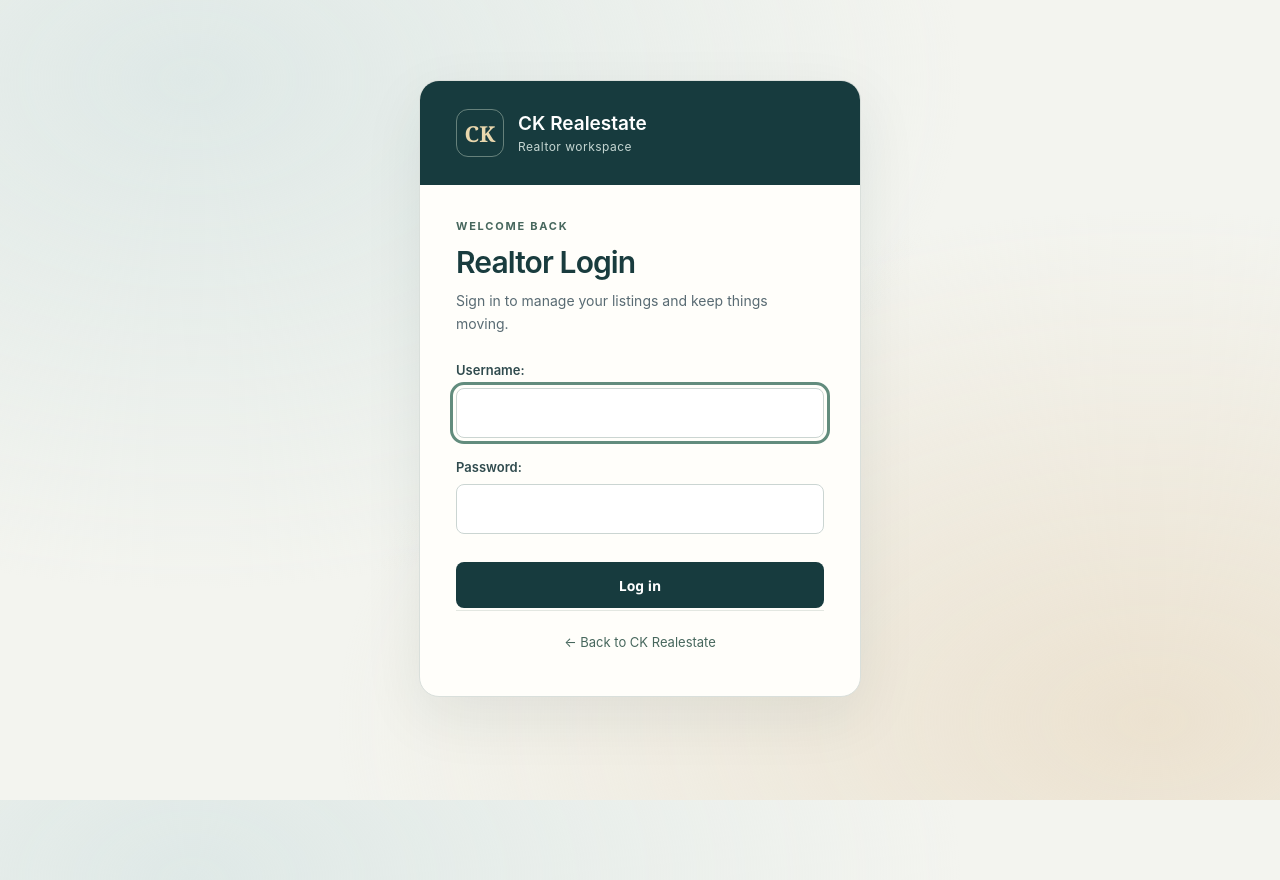
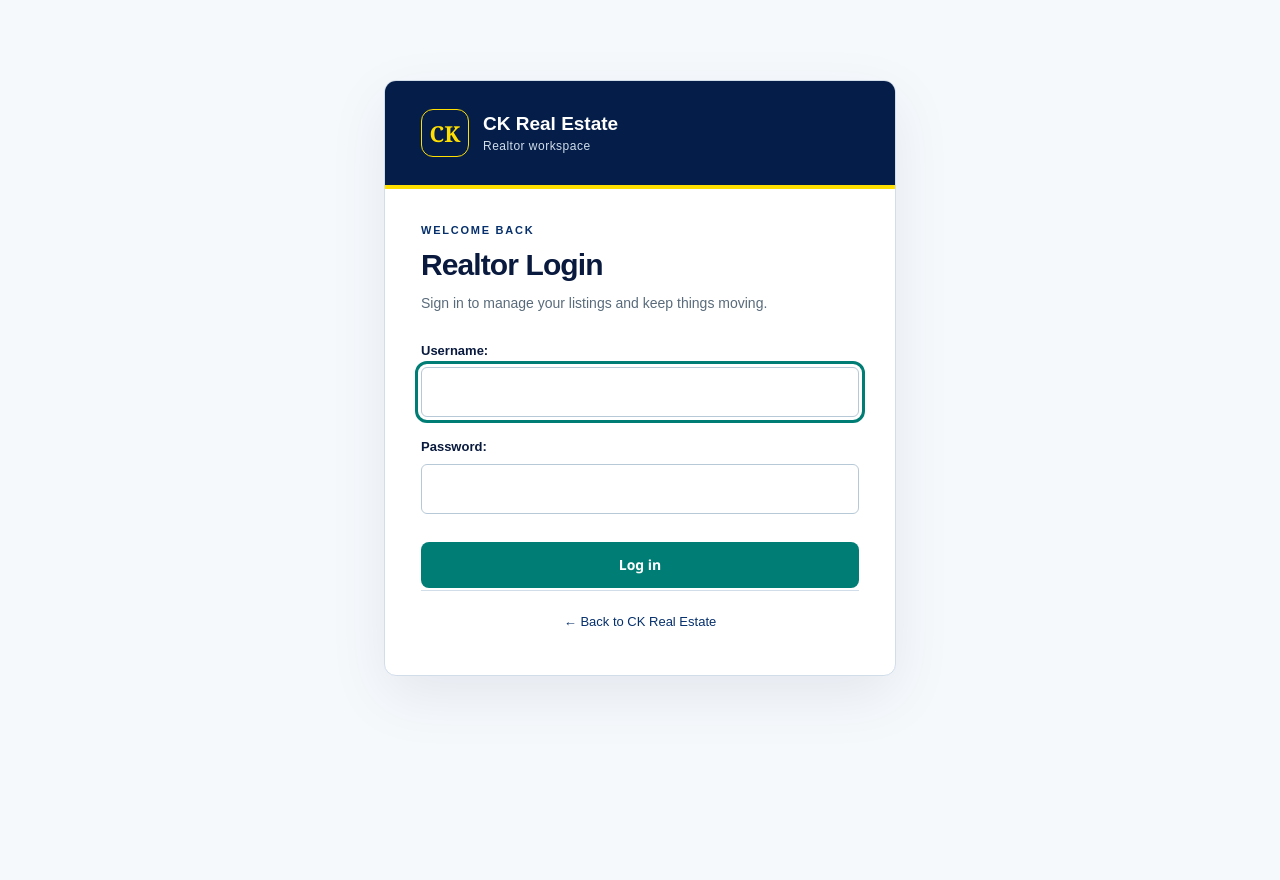
Before and after one commit to mrcqll/ck-realestate, a Django app: page /admin/login/ in a window 1280 px wide. Run offline with Django 5.2, Linux system fonts and the light colour scheme.

Commit message:
Updated the login UI to match the design mockup.

```diff
--- a/properties/static/properties/css/realtor_login.css
+++ b/properties/static/properties/css/realtor_login.css
@@ -1,36 +1,38 @@
 /* Scoped to the login page; the administration interface keeps its own styling. */
 body.login {
-    --body-bg: #fffefa;
-    --body-fg: #263747;
+    --body-bg: #ffffff;
+    --body-fg: #091a3e;
     --error-fg: #a12626;
-    --border-color: #cbd3d8;
-    --hairline-color: #dce1e4;
-    --link-fg: #275969;
+    --border-color: #b7c8d6;
+    --hairline-color: #d1deea;
+    --link-fg: #06306c;
     color-scheme: light;
+    --darkened-bg: #eef3f8;
+    --link-hover-color: #007e75;
     min-height: 100vh;
-    background: radial-gradient(ellipse at 15% 10%, #dfe9e7 0, transparent 50%),
-                radial-gradient(ellipse at 90% 90%, #ece2d0 0, transparent 50%), #f3f4ef;
-    font-family: -apple-system, BlinkMacSystemFont, "Segoe UI", sans-serif;
+    background: #f6f9fc;
+    font-family: Arial, sans-serif;
 }
 .login #container {
-    width: 440px;
+    width: 510px;
     max-width: calc(100% - 32px);
     min-width: 0;
     margin: clamp(32px, 10vh, 110px) auto;
-    border: 1px solid #d9dfdb;
-    border-radius: 20px;
-    box-shadow: 0 20px 60px #18352d14;
+    border: 1px solid #d1deea;
+    border-radius: 12px;
+    box-shadow: 0 20px 60px #041d4914;
 }
 .login #header {
     padding: 28px 36px;
-    background: #173b3e;
+    background: #041d49;
+    border-bottom: 4px solid #ffdf00;
     justify-content: flex-start;
 }
 .login .realtor-brand {
     display: flex;
     align-items: center;
     gap: 14px;
-    color: #fffefa;
+    color: #ffffff;
     font-size: 19px;
     font-weight: 600;
     text-decoration: none;
@@ -40,16 +42,16 @@ body.login {
     place-items: center;
     width: 46px;
     height: 46px;
-    border: 1px solid #b6c7b780;
+    border: 1px solid #ffdf00;
     border-radius: 12px;
-    color: #e9d7ad;
+    color: #ffdf00;
     font-family: Georgia, serif;
     font-size: 22px;
 }
 .login .brand-caption {
     display: block;
     margin-top: 4px;
-    color: #c5d6d2;
+    color: #d1deea;
     font-size: 12px;
     font-weight: 400;
     letter-spacing: .04em;
@@ -57,28 +59,28 @@ body.login {
 .login #content { padding: 34px 36px 28px; }
 .login .login-eyebrow {
     margin: 0 0 10px;
-    color: #47675d;
+    color: #06306c;
     font-size: 11px;
     font-weight: 700;
     letter-spacing: .16em;
 }
 .login .login-intro h1 {
     margin: 0 0 10px;
-    color: #193c3e;
+    color: #091a3e;
     font-size: 30px;
     font-weight: 600;
     letter-spacing: -.03em;
 }
 .login .login-intro > p:last-child {
     margin: 0 0 26px;
-    color: #596b73;
+    color: #596b7b;
     font-size: 14px;
     line-height: 1.6;
 }
 .login .form-row { padding: 0 0 18px; }
 .login .form-row label {
     margin-bottom: 7px;
-    color: #304b4e;
+    color: #091a3e;
     font-size: 13px;
     font-weight: 600;
     line-height: 1.5;
@@ -86,14 +88,14 @@ body.login {
 .login .form-row #id_username,
 .login .form-row #id_password {
     padding: 13px 14px;
-    border: 1px solid #cbd5d2;
-    border-radius: 8px;
+    border: 1px solid #b7c8d6;
+    border-radius: 6px;
     background: #fff;
-    color: #243e40;
+    color: #091a3e;
     font-size: 16px;
 }
 .login input:focus-visible, .login a:focus-visible {
-    outline: 3px solid #628c7d;
+    outline: 3px solid #007e75;
     outline-offset: 3px;
 }
 .login .submit-row { padding: 6px 0 0; background: transparent; border: 0; }
@@ -102,13 +104,13 @@ body.login {
     min-height: 46px;
     padding: 13px;
     border-radius: 8px;
-    background: #173b3e;
+    background: #007e75;
     color: #fff;
     font-size: 14px;
     font-weight: 600;
     cursor: pointer;
 }
-.login .submit-row input:hover { background: #285256; }
+.login .submit-row input:hover { background: #00665f; }
 .login .errornote {
     padding: 12px 14px;
     border: 1px solid #e6bdb7;
@@ -121,11 +123,11 @@ body.login {
     clear: both;
     margin: 26px 0 0;
     padding-top: 22px;
-    border-top: 1px solid #e3e7e1;
+    border-top: 1px solid #d1deea;
     text-align: center;
     font-size: 13px;
 }
-.login .login-footer a { color: #47675d; }
+.login .login-footer a { color: #06306c; }
 @media (max-width: 480px) {
     .login #header { padding: 24px; }
     .login #content { padding: 28px 24px 24px; }
--- a/properties/templates/admin/realtor_login.html
+++ b/properties/templates/admin/realtor_login.html
@@ -7,7 +7,7 @@
 {% endblock %}
 
 {% block branding %}
-<a class="realtor-brand" href="{% url 'home' %}"><span class="brand-mark" aria-hidden="true">CK</span><span>CK Realestate<span class="brand-caption">Realtor workspace</span></span></a>
+<a class="realtor-brand" href="{% url 'home' %}"><span class="brand-mark" aria-hidden="true">CK</span><span>CK Real Estate<span class="brand-caption">Realtor workspace</span></span></a>
 {% endblock %}
 
 {% block content_title %}
@@ -20,5 +20,5 @@
 
 {% block content %}
 {{ block.super }}
-<p class="login-footer"><a href="{% url 'home' %}">← Back to CK Realestate</a></p>
+<p class="login-footer"><a href="{% url 'home' %}">← Back to CK Real Estate</a></p>
 {% endblock %}
```
